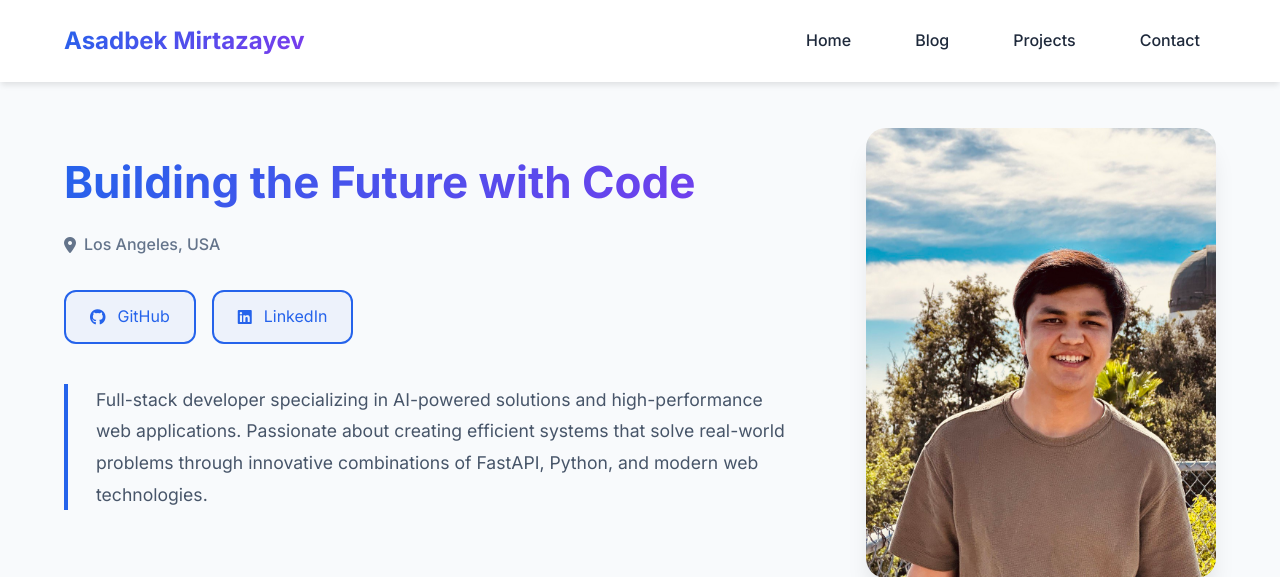
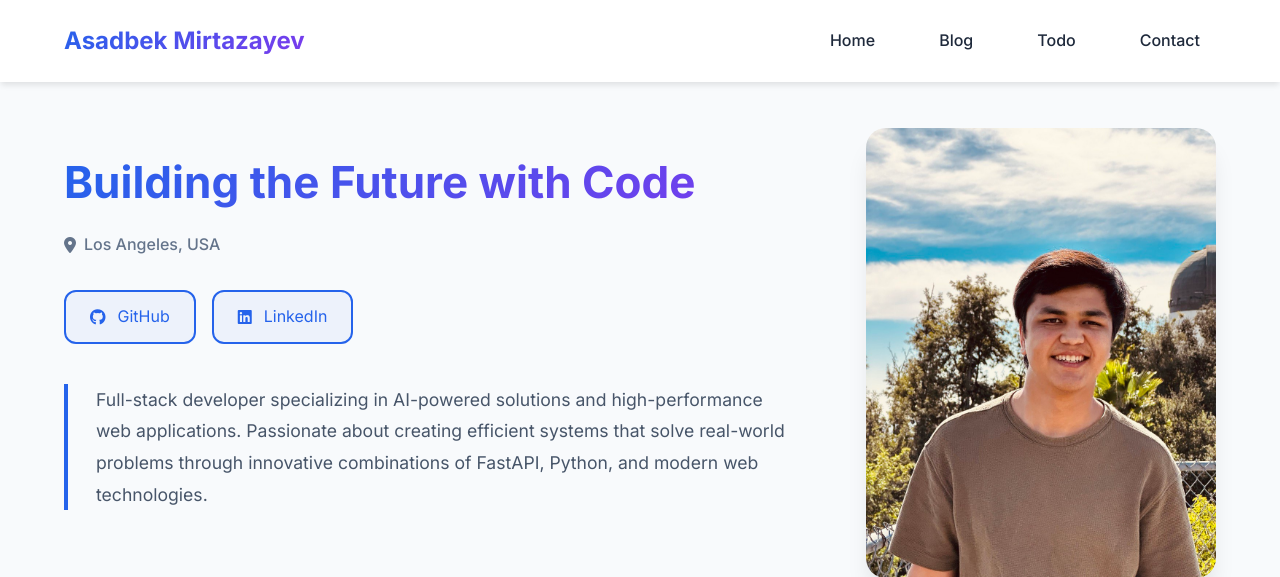
Before and after one commit to mirtazayev/mirtazayevBlog, a FastAPI app: page / in a window 1280 px wide. Shown: the top 577 px of the page. Run offline with FastAPI, Linux system fonts and the light colour scheme; data that the repository does not hold is empty.

Commit message:
fixed bugs

```diff
--- a/main.py
+++ b/main.py
@@ -1,7 +1,6 @@
 import asyncio
 import logging
 import secrets
-
 from fastapi import FastAPI, HTTPException, status, Depends, Request
 from fastapi.security import HTTPBasic
 from markdown import markdown
--- a/templates/main/index.html
+++ b/templates/main/index.html
@@ -468,7 +468,7 @@
         <div class="nav-links">
             <a href="/">Home</a>
             <a href="/blog">Blog</a>
-            <a href="#projects">Projects</a>
+            <a href="/todo">Todo</a>
             <a href="#contact">Contact</a>
         </div>
     </div>
```
